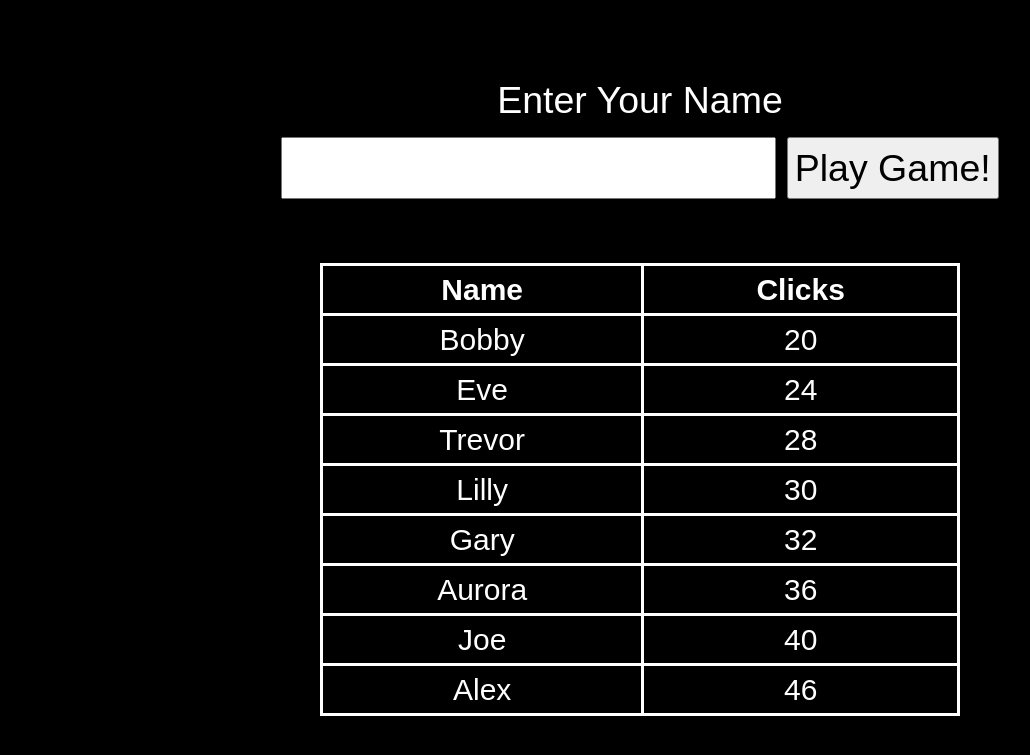
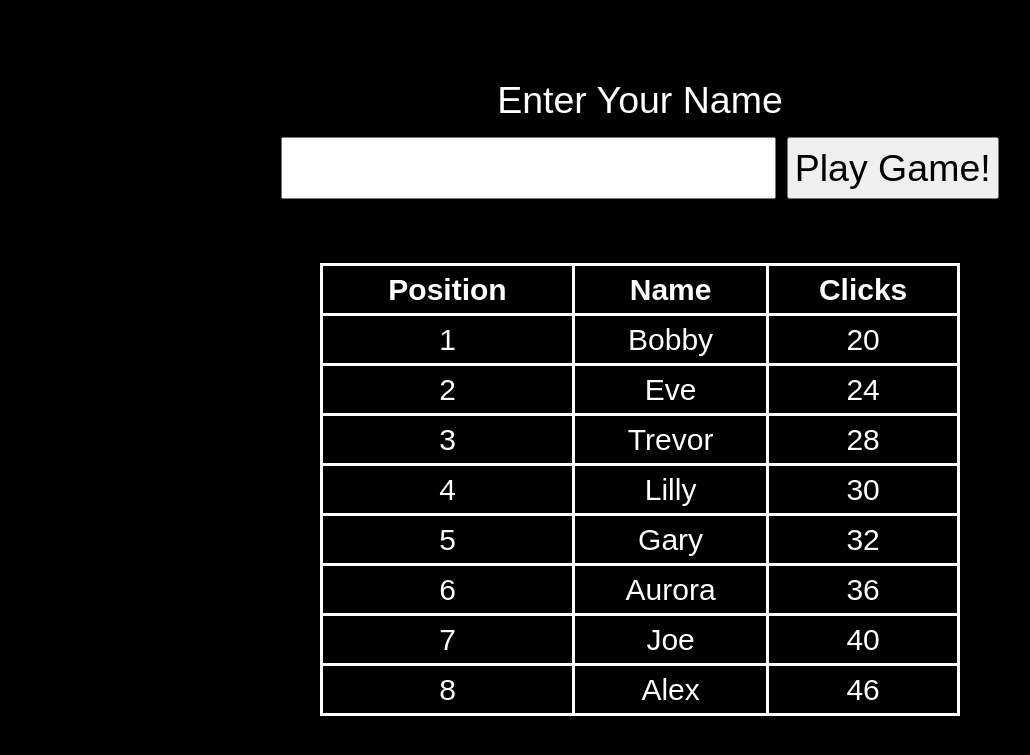
Before and after one commit to Code-Institute-Submissions/SuperGibbon-MS2, a plain HTML site: page index.html in a window 1280 px wide. Shown: the part 59-814 px from the top of the page, without its empty margins (0-1030 px from the left). Drawn offline with nearby package versions, Linux system fonts and the light colour scheme; a web font is replaced by a local one.

Commit message:
add table header for position on score table, default values added

```diff
--- a/index.html
+++ b/index.html
@@ -39,7 +39,7 @@
     <div class="player-info-area">
         <form id="player-info">
             <label for="player-name">Enter Your Name</label> <br>
-            <input type="text" id="player-name" name="player-name">
+            <input type="text" id="player-name" name="player-name" required>
             <input type="submit" value="Play Game!">
         </form>
     </div>
@@ -47,38 +47,46 @@
 <!-- Current Score table -->
     <table class="scoreTable" id="scoreTable">
         <tr>
+            <th>Position</th>
             <th>Name</th>
             <th>Clicks</th>
         </tr>
         <tr>
+            <td>1</td>
             <td>Bobby</td>
             <td>20</td>
         </tr>
         <tr>
+            <td>2</td>
             <td>Eve</td>
             <td>24</td>
         </tr>
         <tr>
+            <td>3</td>
             <td>Trevor</td>
             <td>28</td>
         </tr><tr>
+            <td>4</td>
             <td>Lilly</td>
             <td>30</td>
         </tr><tr>
+            <td>5</td>
             <td>Gary</td>
             <td>32</td>
         </tr><tr>
+            <td>6</td>
             <td>Aurora</td>
             <td>36</td>
         </tr><tr>
+            <td>7</td>
             <td>Joe</td>
             <td>40</td>
         </tr><tr>
+            <td>8</td>
             <td>Alex</td>
             <td>46</td>
         </tr>
     </table>
-
 
 <script src="https://cdnjs.cloudflare.com/ajax/libs/jquery/3.5.1/jquery.slim.min.js"></script>
 <script src="https://cdnjs.cloudflare.com/ajax/libs/popper.js/1.16.1/umd/popper.min.js"></script>
```
